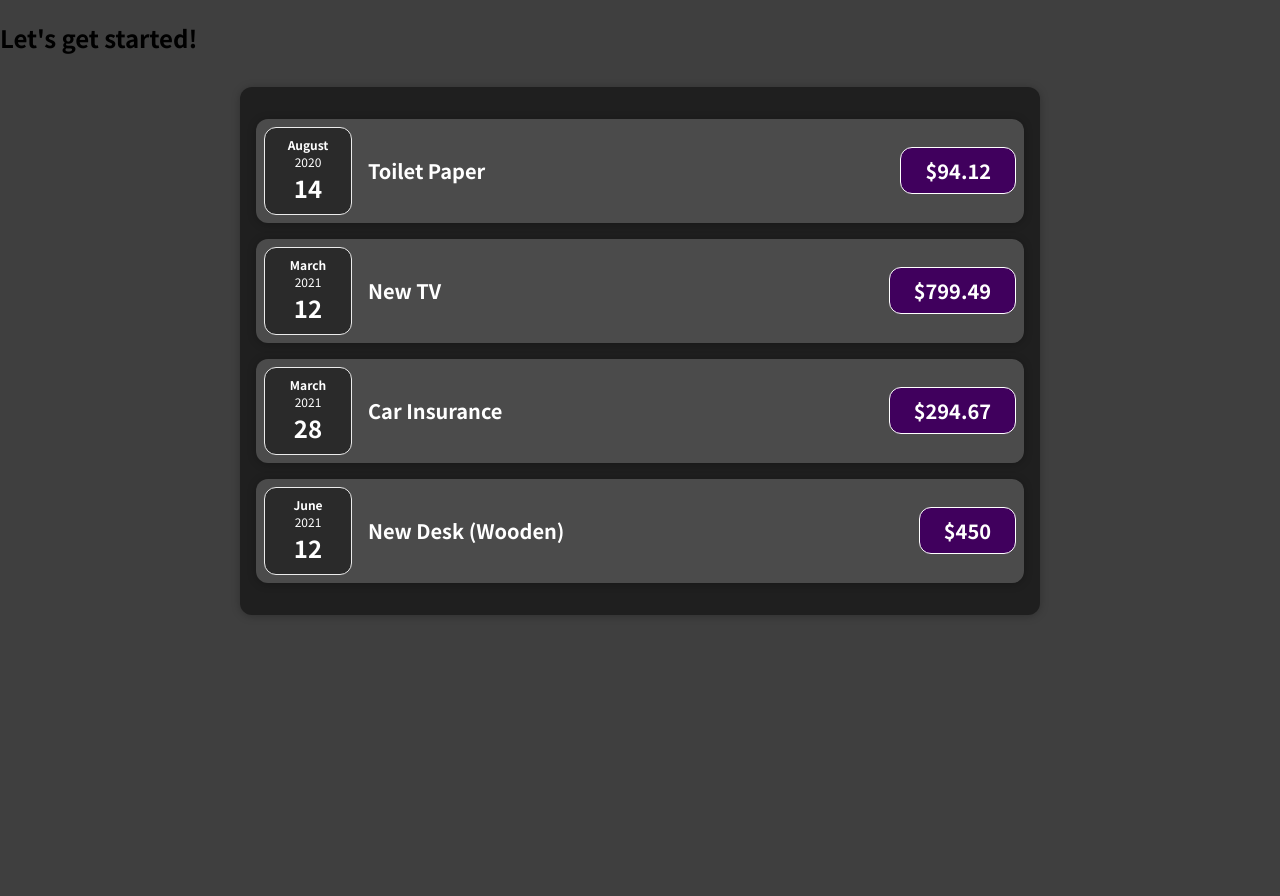
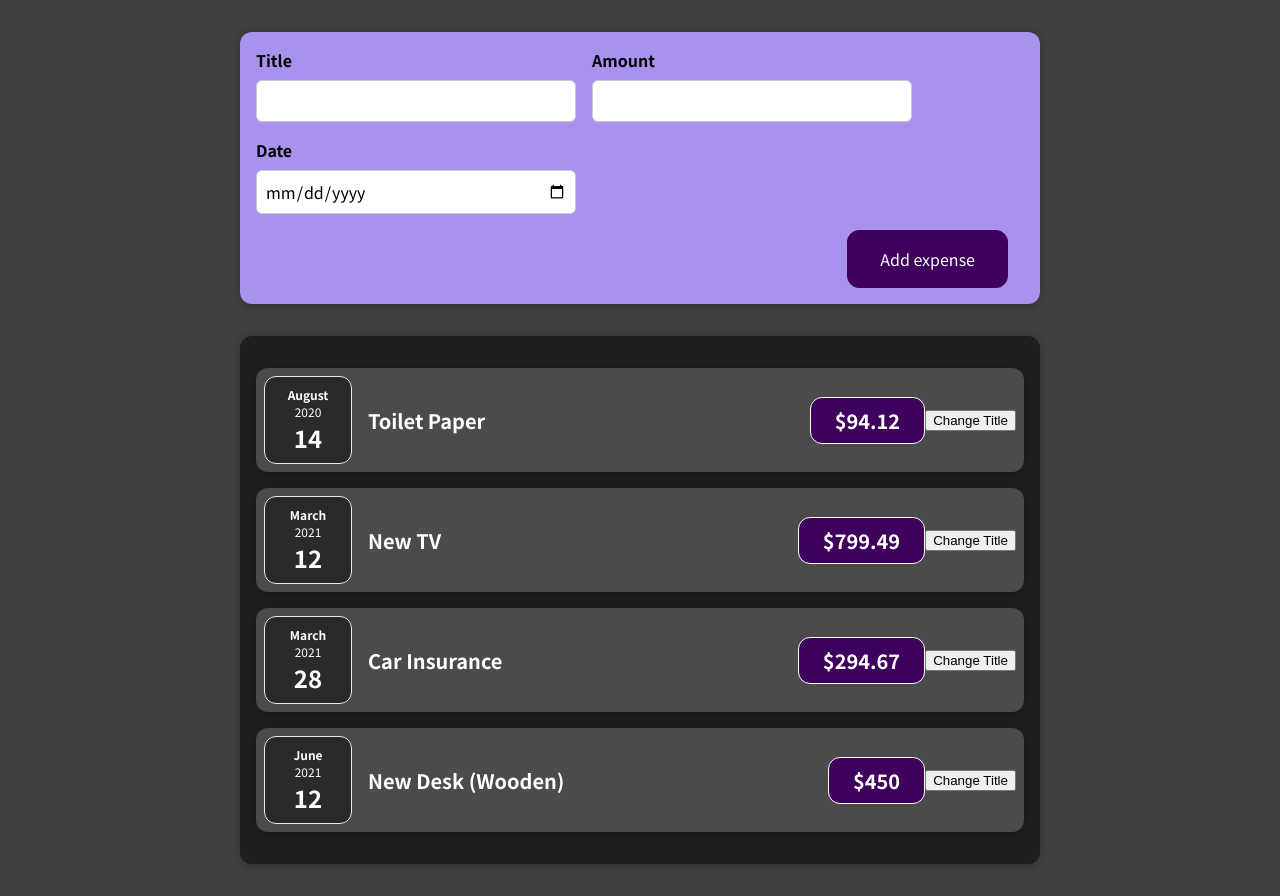
Before and after one commit to emanuel92/react-complete-guide, a React (Create React App) app: page / in a window 1280 px wide. Before the commit the page ends 800 px from the top, so only its background shows below. Built offline with nearby package versions, Linux system fonts and the light colour scheme.

Commit message:
Section 4:59

```diff
--- a/src/App.js
+++ b/src/App.js
@@ -1,4 +1,5 @@
 import Expenses from "./components/Expenses/Expenses";
+import NewExpense from "./components/NewExpense/NewExpense";
 
 const App = () => {
   const expenses = [
@@ -23,9 +24,14 @@
     },
   ];
 
+  const addExpenseHandler = (expense) => {
+    console.log("In App.js");
+    console.log(expense);
+  };
+
   return (
     <div>
-      <h2>Let's get started!</h2>
+      <NewExpense onAddExpense={addExpenseHandler} />
       <Expenses items={expenses} />
     </div>
   );
--- a/src/components/Expenses/ExpenseItem.js
+++ b/src/components/Expenses/ExpenseItem.js
@@ -1,15 +1,24 @@
+import { useState } from "react";
+
 import ExpenseDate from "./ExpenseDate";
 import Card from "../UI/Card";
 import "./ExpenseItem.css";
 
 const ExpenseItem = (props) => {
+  const [title, setTitle] = useState(props.title);
+
+  const clickHandler = () => {
+    setTitle("Updated!");
+  };
+
   return (
     <Card className="expense-item">
       <ExpenseDate date={props.date} />
       <div className="expense-item__description">
-        <h2>{props.title}</h2>
+        <h2>{title}</h2>
         <div className="expense-item__price">${props.amount}</div>
       </div>
+      <button onClick={clickHandler}>Change Title</button>
     </Card>
   );
 };
--- /dev/null
+++ b/src/components/NewExpense/ExpenseForm.css
@@ -0,0 +1,26 @@
+.new-expense__controls {
+  display: flex;
+  flex-wrap: wrap;
+  gap: 1rem;
+  margin-bottom: 1rem;
+  text-align: left;
+}
+
+.new-expense__control label {
+  font-weight: bold;
+  margin-bottom: 0.5rem;
+  display: block;
+}
+
+.new-expense__control input {
+  font: inherit;
+  padding: 0.5rem;
+  border-radius: 6px;
+  border: 1px solid #ccc;
+  width: 20rem;
+  max-width: 100%;
+}
+
+.new-expense__actions {
+  text-align: right;
+}
--- /dev/null
+++ b/src/components/NewExpense/ExpenseForm.js
@@ -0,0 +1,75 @@
+import { useState } from "react";
+
+import "./ExpenseForm.css";
+
+const ExpenseForm = (props) => {
+  const [enteredTitle, setEnteredTitle] = useState("");
+  const [enteredAmount, setEnteredAmount] = useState("");
+  const [enteredDate, setEnteredDate] = useState("");
+
+  const titleChangeHandler = (event) => {
+    setEnteredTitle(event.target.value);
+  };
+
+  const amountChangeHandler = (event) => {
+    setEnteredAmount(event.target.value);
+  };
+
+  const dateChangeHandler = (event) => {
+    setEnteredDate(event.target.value);
+  };
+
+  const submitHandler = (event, userInput) => {
+    event.preventDefault();
+    const expenseData = {
+      title: enteredTitle,
+      amount: enteredAmount,
+      date: new Date(enteredDate),
+    };
+
+    props.onSaveExpenseData(expenseData);
+    setEnteredTitle("");
+    setEnteredAmount("");
+    setEnteredDate("");
+  };
+
+  return (
+    <form onSubmit={submitHandler}>
+      <div className="new-expense__controls">
+        <div className="new-expense__control">
+          <label>Title</label>
+          <input
+            type="text"
+            value={enteredTitle}
+            onChange={titleChangeHandler}
+          />
+        </div>
+        <div className="new-expense__control">
+          <label>Amount</label>
+          <input
+            type="number"
+            min="0.01"
+            step="0.01"
+            value={enteredAmount}
+            onChange={amountChangeHandler}
+          />
+        </div>
+        <div className="new-expense__control">
+          <label>Date</label>
+          <input
+            type="date"
+            min="2021-01-01"
+            step="2022-12-31"
+            value={enteredDate}
+            onChange={dateChangeHandler}
+          />
+        </div>
+      </div>
+      <div className="new-expense__actions">
+        <button type="submit">Add expense</button>
+      </div>
+    </form>
+  );
+};
+
+export default ExpenseForm;
--- /dev/null
+++ b/src/components/NewExpense/NewExpense.css
@@ -0,0 +1,38 @@
+.new-expense {
+  background-color: #a892ee;
+  padding: 1rem;
+  margin: 2rem auto;
+  width: 50rem;
+  max-width: 95%;
+  border-radius: 12px;
+  text-align: center;
+  box-shadow: 0 1px 8px rgba(0, 0, 0, 0.25);
+}
+
+.new-expense button {
+  font: inherit;
+  cursor: pointer;
+  padding: 1rem 2rem;
+  border: 1px solid #40005d;
+  background-color: #40005d;
+  color: white;
+  border-radius: 12px;
+  margin-right: 1rem;
+}
+
+.new-expense button:hover,
+.new-expense button:active {
+  background-color: #510674;
+  border-color: #510674;
+}
+
+.new-expense button.alternative {
+  color: #220131;
+  border-color: transparent;
+  background-color: transparent;
+}
+
+.new-expense button.alternative:hover,
+.new-expense button.alternative:active {
+  background-color: #ddb3f8;
+}
--- /dev/null
+++ b/src/components/NewExpense/NewExpense.js
@@ -0,0 +1,20 @@
+import ExpenseForm from "./ExpenseForm";
+import "./NewExpense.css";
+
+const NewExpense = (props) => {
+  const saveExpenseDataHandler = (enteredExpenseData) => {
+    const expenseData = {
+      ...enteredExpenseData,
+      id: Math.random().toString(),
+    };
+    props.onAddExpense(expenseData);
+  };
+
+  return (
+    <div className="new-expense">
+      <ExpenseForm onSaveExpenseData={saveExpenseDataHandler} />
+    </div>
+  );
+};
+
+export default NewExpense;
```
Also changed, not shown: 1 other file (tests, documents, lock files or other folders).
